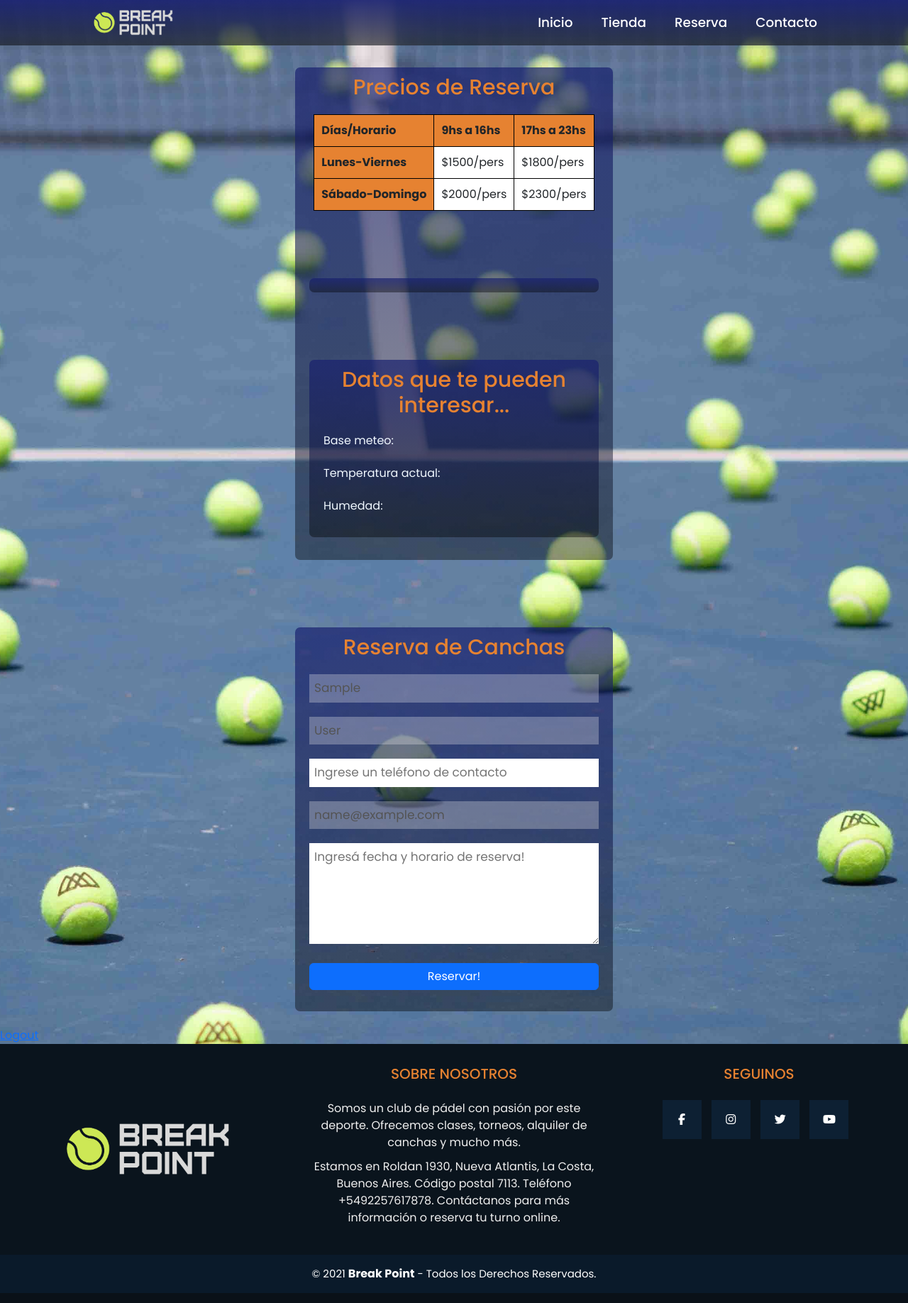
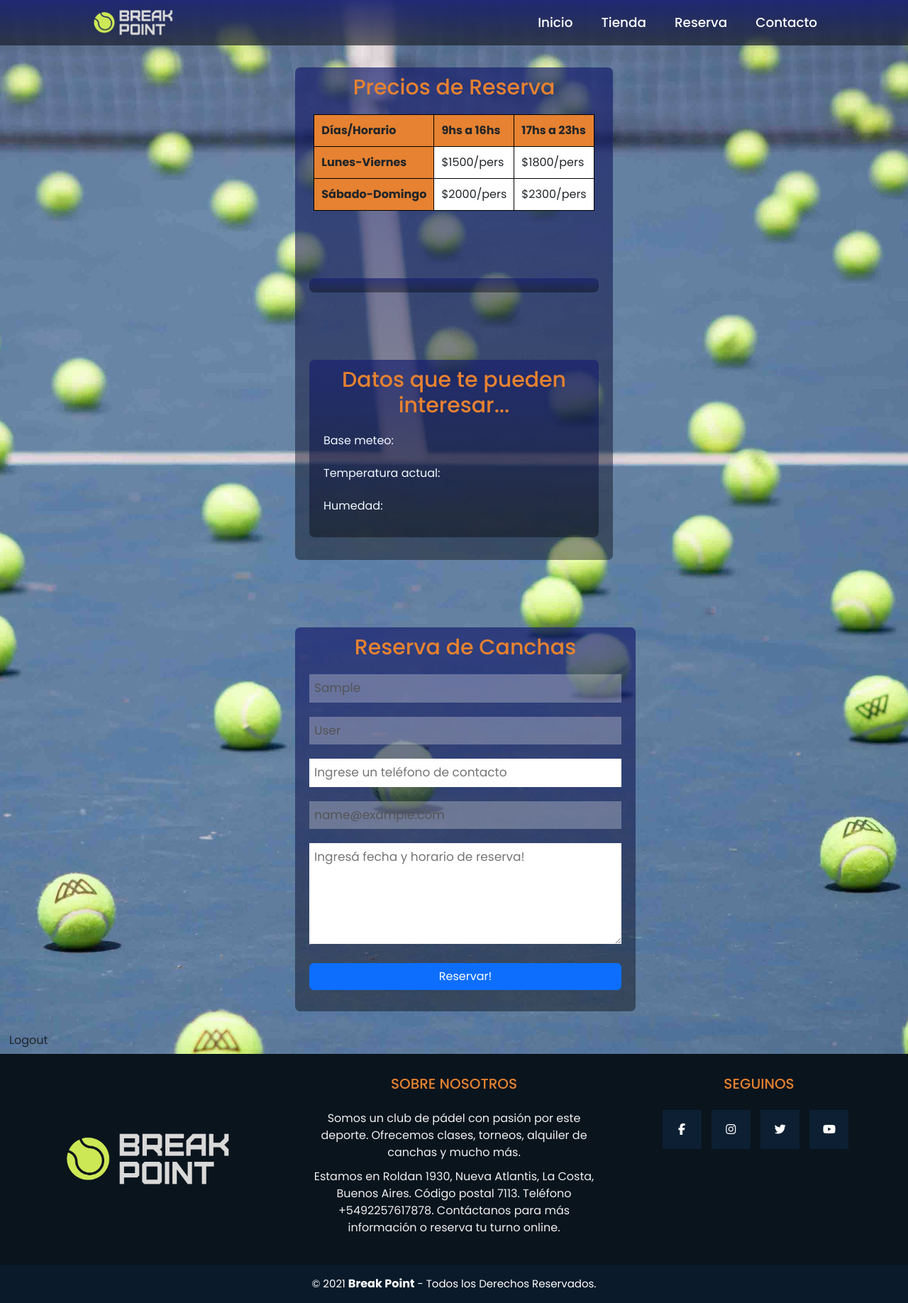
Before and after one commit to arielden/breakpoint, a Django app: page /reserva/ in a window 1280 px wide. Shown: the whole page at 71% size. Run offline with Django 4.2, Linux system fonts and the light colour scheme; the visitor is signed in with stand-in values (Sample User, id 1); some libraries are stand-ins or nearby versions; some web fonts are replaced.

Commit message:
rediseño cuadro de login reserva, mejora en tamaño modal carrusel pag.inicio

```diff
--- a/docker-compose.yml
+++ b/docker-compose.yml
@@ -5,9 +5,9 @@
     build: .
     command: python /base/manage.py runserver 0.0.0.0:8000
     volumes:
-    - .:/base
+      - .:/base
     ports:
-    - "8000:8000"
+      - "8000:8000"
     depends_on:
       - db
   db:
--- a/static/css/main.style.css
+++ b/static/css/main.style.css
@@ -137,7 +137,7 @@
 
 .Foto img {
     width: auto;
-    height: 100%;
+    height: 33rem;
     max-width: 100%;
     border: 7px solid #fff;
     box-sizing: border-box;
--- a/static/css/reserva.style.css
+++ b/static/css/reserva.style.css
@@ -18,6 +18,7 @@
 }
 
 form {
+    width: 30rem;
     margin: auto;
     background:linear-gradient(rgb(24,32,111, 0.7),rgba(0, 0, 0, 0.4));
     padding: 10px 20px;
--- a/templates/index.html
+++ b/templates/index.html
@@ -72,7 +72,7 @@
         <h3>Foto 1</h3>
         <div class="Foto">
             <a href="#img6">&#60;</a>
-            <a href="#img2"><img src="{% static './img/fotos/1.jpg' %}" alt=""></a>
+            <a href="#img2"><img src="{% static './media/img/fotos/1.jpg' %}" alt=""></a>
             <a href="#img2">></a>
         </div>
         <a class="cerrar" href="">X</a>
--- a/templates/reserva.html
+++ b/templates/reserva.html
@@ -50,7 +50,7 @@
             </form>
         </div>
         <div class="logout">
-            <a href="{% url 'app_reserva:logout' %}">Logout</a>
+            <a class="btn btn- primary" href="{% url 'app_reserva:logout' %}">Logout</a>
         </div>
         {% else %}
         <div>
```
